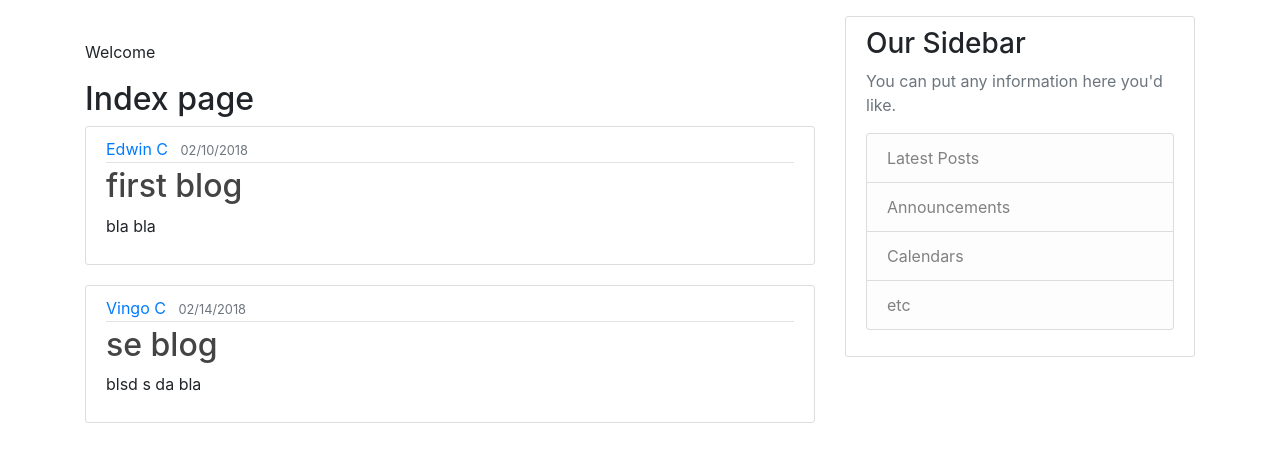
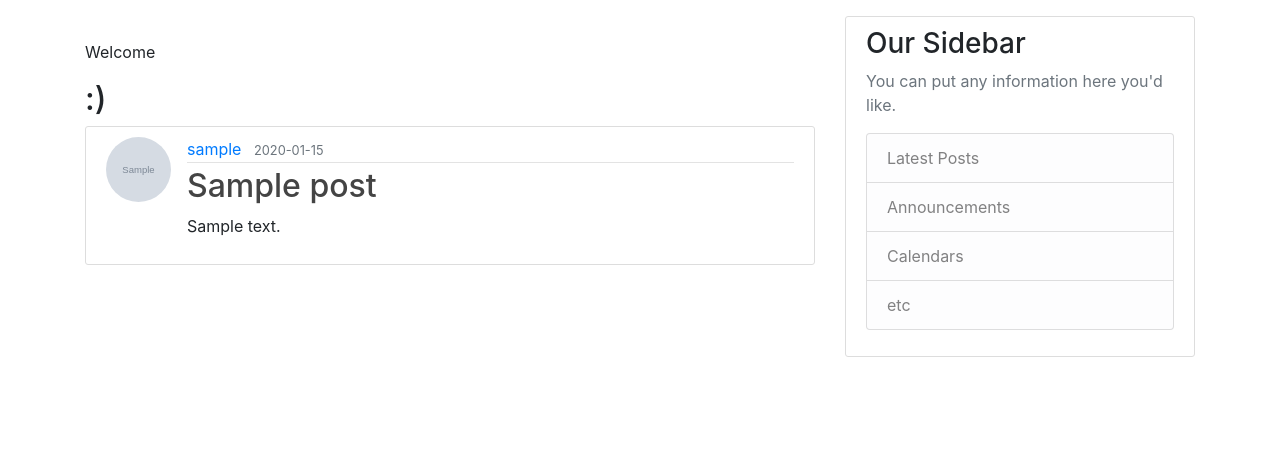
Before and after one commit to Cubillosxy/flask-network, a Flask app: page / in a window 1280 px wide. Shown: the part 56-518 px from the top of the page. Run offline with Flask 2, Linux system fonts and the light colour scheme; tables that the repository leaves empty hold one stand-in row (values such as "Sample post"); grey boxes marked "Sample" are stand-in pictures; some libraries are stand-ins or nearby versions.

Commit message:
FK-SEV :construction: post from db

```diff
--- a/__init__.py
+++ b/__init__.py
@@ -1,4 +1,5 @@
 # standar path
 
-#https://www.youtube.com/watch?v=803Ei2Sq-Zs&list=PL-osiE80TeTs4UjLw5MM6OjgkjFeUxCYH&index=7
-# min >0
+#https://www.youtube.com/watch?v=u0oDDZrDz9U&list=PL-osiE80TeTs4UjLw5MM6OjgkjFeUxCYH&index=8
+
+# min >38
--- a/blog/models.py
+++ b/blog/models.py
@@ -14,7 +14,7 @@ class User(db.Model, UserMixin):
     id = db.Column(db.Integer, primary_key=True)
     username = db.Column(db.String(20), unique=True, nullable=False)
     email = db.Column(db.String(120), unique=True, nullable=False)
-    image_file = db.Column(db.String(40), nullable=False, default='default_img.jpg')
+    image_file = db.Column(db.String(20), nullable=False, default='default_img.jpg')
     password = db.Column(db.String(60), nullable=False)
     posts = db.relationship('Post', backref='author',  lazy=True)
 
--- a/blog/routes.py
+++ b/blog/routes.py
@@ -4,6 +4,7 @@ from flask import redirect
 from flask import render_template
 from flask import url_for
 from flask import request
+from flask import abort
 from flask_login import login_user
 from flask_login import current_user
 from flask_login import logout_user
@@ -13,6 +14,7 @@ from sqlalchemy import or_
 from .forms import LoginForm
 from .forms import RegistrationForm
 from .forms import AccountForm
+from .forms import PostForm
 
 
 from .models import User
@@ -24,23 +26,6 @@ from . import db
 from . import bcrypt
 
 
-mock_post = [
-    {
-        'author': 'Edwin C',
-        'date': '02/10/2018',
-        'title': 'first blog',
-        'content': 'bla bla',
-    },
-
-    {
-        'author': 'Vingo C',
-        'date': '02/14/2018',
-        'title': 'se blog',
-        'content': 'blsd s da bla',
-    },
-]
-
-
 def url_for_static(filename):
     root = app.config.get('STATIC_ROOT', '')
     return join(root, filename)
@@ -49,7 +34,8 @@ def url_for_static(filename):
 @app.route("/")
 @app.route("/home")
 def home():
-    return render_template('home.html', data=mock_post)
+    posts = Post.query.all()
+    return render_template('home.html', posts=posts)
 
 
 @app.route("/about")
@@ -64,9 +50,7 @@ def register():
     form = RegistrationForm()
     if form.validate_on_submit():
 
-        if form.picture.data:
-            img_file = save_picture(form.picture.data)
-            current_user.image_file = img_file
+
         pass_encrypt = bcrypt.generate_password_hash(form.password.data).decode('utf-8')
         username = form.username.data
 
@@ -75,6 +59,9 @@ def register():
             email=form.email.data,
             password=pass_encrypt,
         )
+        if form.picture.data:
+            img_file = save_picture(form.picture.data)
+            user.image_file = img_file
         db.session.add(user)
         db.session.commit()
         flash(f'Your account has been created!', 'success')
@@ -125,3 +112,55 @@ def account():
 
     image_file = url_for('static', filename='profile_img/{}'.format(current_user.image_file))
     return render_template('account.html', title='Account', image_file=image_file, form=form)
+
+
+@app.route('/post/new', methods=['GET', 'POST'])
+@login_required
+def new_post():
+    form = PostForm()
+    if form.validate_on_submit():
+        post = Post(
+            title=form.title.data,
+            content=form.content.data,
+            author=current_user
+        )
+        db.session.add(post)
+        db.session.commit()
+        flash('Account Update', 'success')
+        return redirect(url_for('home'))
+    return render_template(
+        'new_post.html',
+        title='New Post',
+        form=form,
+        legend='New Post'
+    )
+
+@app.route('/post/<int:post_id>', methods=['GET', 'POST'])
+def post_detail(post_id):
+    post = Post.query.get_or_404(post_id)
+    return render_template('post_detail.html', title=post.title, post=post)
+
+
+@app.route('/post/<int:post_id>/update', methods=['GET', 'POST'])
+@login_required
+def update_post(post_id):
+    post = Post.query.get_or_404(post_id)
+    if post.author != current_user:
+        abort(403)
+    form = PostForm()
+    if form.validate_on_submit():
+        post.title = form.title.data
+        post.content = form.content.data
+        db.session.commit()
+        flash('Post update', 'success')
+        return redirect(url_for('post_detail', post_id=post_id))
+
+    # implici GET
+    form.title.data = post.title
+    form.content.data = post.content
+    return render_template(
+        'new_post.html',
+        title='Update Post',
+        form=form,
+        legend='Update Post'
+    )
--- a/blog/templates/home.html
+++ b/blog/templates/home.html
@@ -6,15 +6,24 @@
 {% block content %}
     <br>
     <p> Welcome </p>
-    <h2> Index page </h2>
-    {% for post in data %}
+    <h2> :) </h2>
+    {% for post in posts %}
         <article class="media content-section">
+          <img class='rounded-circle article-img' src="{{ url_for('static', filename='profile_img/' + post.author.image_file ) }}">
           <div class="media-body">
             <div class="article-metadata">
-              <a class="mr-2" href="#">{{ post.author }}</a>
-              <small class="text-muted">{{ post.date }}</small>
+              <a class="mr-2" href="#">{{ post.author.username }}</a>
+              <small class="text-muted">{{ post.date_posted.strftime('%Y-%m-%d') }}</small>
             </div>
-            <h2><a class="article-title" href="#">{{ post.title }}</a></h2>
+            <h2>
+              {% if post.author == current_user %}
+                <a class="article-title" href="{{ url_for('update_post', post_id=post.id) }}">{{ post.title }}</a>
+              {% else %}
+                <a class="article-title" href="{{ url_for('post_detail', post_id=post.id) }}">{{ post.title }}</a>
+              {% endif %}
+
+
+            </h2>
             <p class="article-content">{{ post.content }}</p>
           </div>
         </article>
--- a/blog/templates/layout.html
+++ b/blog/templates/layout.html
@@ -18,17 +18,18 @@
           </button>
           <div class="collapse navbar-collapse" id="navbarToggle">
             <div class="navbar-nav mr-auto">
-              <a class="nav-item nav-link" href="/">Home</a>
-              <a class="nav-item nav-link" href="/about">About</a>
+              <a class="nav-item nav-link" href="{{ url_for('home') }}">Home</a>
+              <a class="nav-item nav-link" href="{{ url_for('about') }}">About</a>
             </div>
             <!-- Navbar Right Side -->
             <div class="navbar-nav">
               {% if current_user.is_authenticated %}
-                <a class="nav-item nav-link" href="/account">Account</a>
-                <a class="nav-item nav-link" href="/logout">Logout</a>
+                <a class="nav-item nav-link" href="{{ url_for('account') }}">Account</a>
+                <a class="nav-item nav-link" href="{{ url_for('logout') }}">Logout</a>
+                <a class="nav-item nav-link" href="{{ url_for('new_post') }}">Post</a>
               {% else %}
-                <a class="nav-item nav-link" href="/login">Login</a>
-                <a class="nav-item nav-link" href="/register">Register</a>
+                <a class="nav-item nav-link" href="{{ url_for('login') }}">Login</a>
+                <a class="nav-item nav-link" href="{{ url_for('register') }}">Register</a>
               {% endif %}
 
             </div>
```
Also changed, not shown: blog/forms.py (+7 -0 lines), blog/templates/new_post.html (added, +49 -0 lines), blog/templates/post_detail.html (added, +20 -0 lines).
